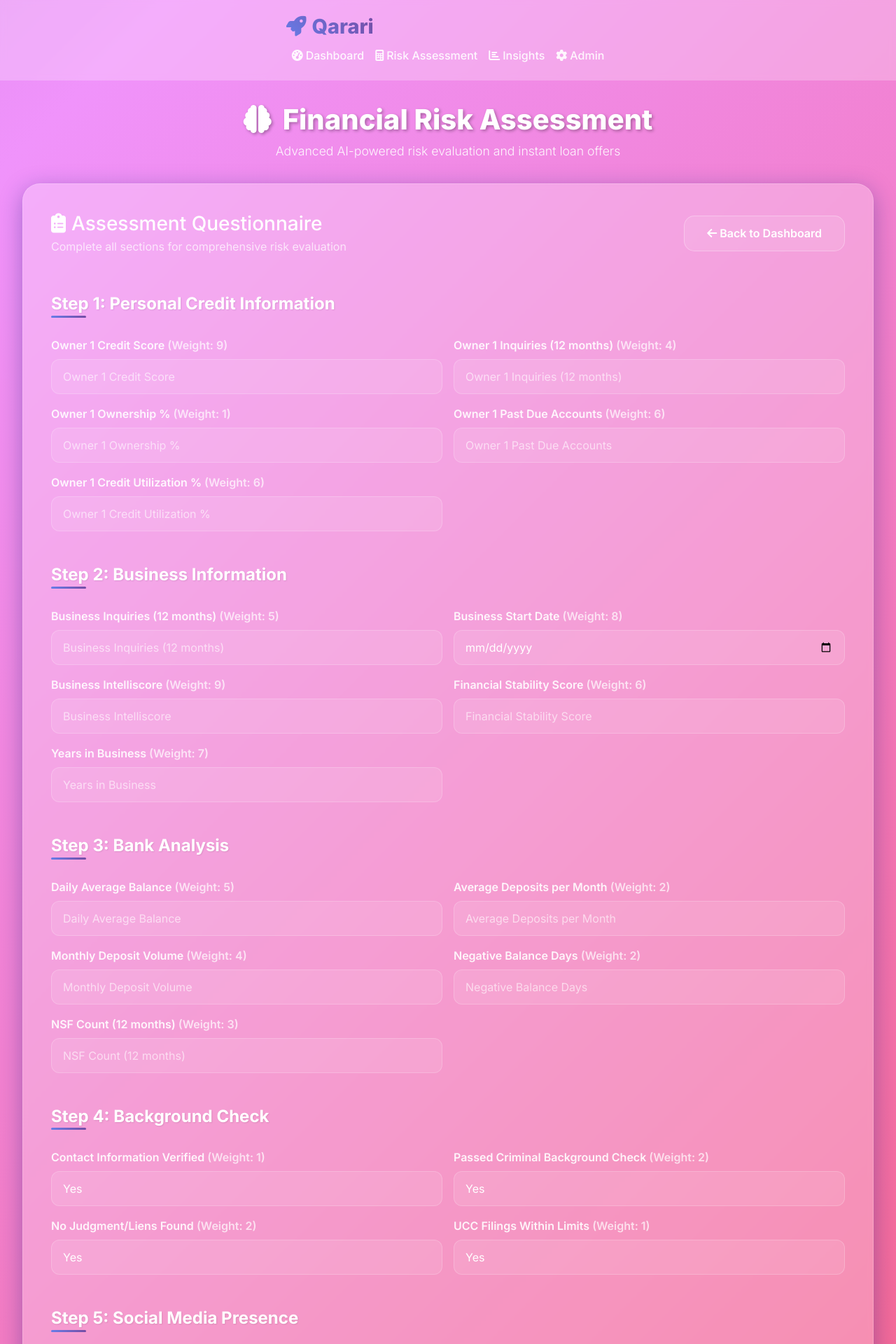
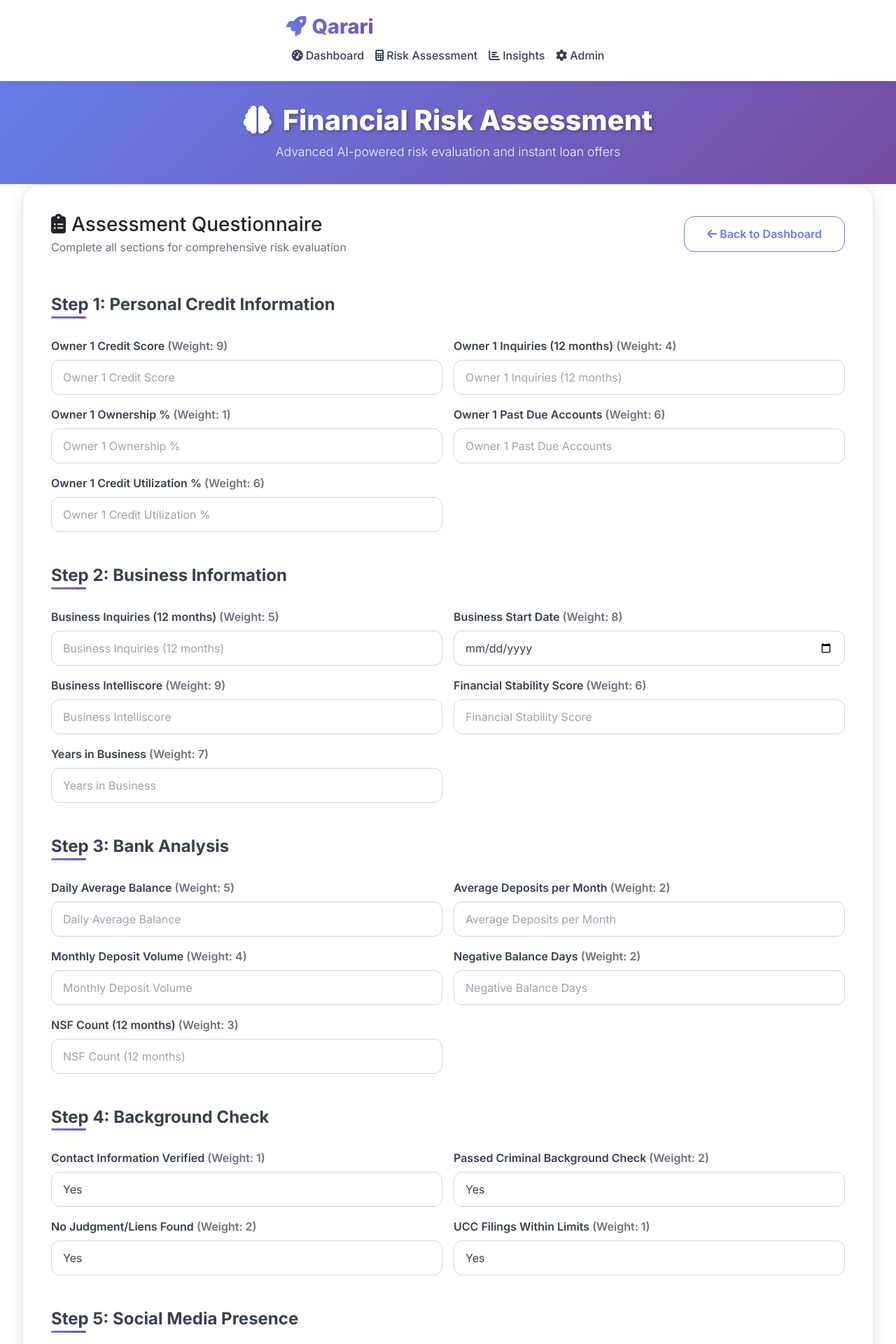
Before and after one commit to Haninek/Qarario-rebuild, a Flask app: page /score in a window 1280 px wide. Shown: the top 1920 px of the page at 70% size. Run offline with Flask 3, Linux system fonts and the light colour scheme; some libraries are stand-ins or nearby versions.

Commit message:
Assistant checkpoint: Updated risk assessment form to use clean white background
Assistant generated file changes:
- templates/form.html: Change background to white and improve form styling for better readability, Update page header and form styling for white background, Update step headers and button styling for white background, Update results and card styling for white background, Update form container text color in JavaScript for better readability

---

User prompt:

can we make the background of the risk assesment white, and use the words and numbers same layout? but the form should be clean and easy to read while keeping the same layout

Replit-Commit-Author: Assistant
Replit-Commit-Session-Id: 2c29ffe7-5e5d-43b3-85a7-f2cb6f87a6ae

```diff
--- a/templates/form.html
+++ b/templates/form.html
@@ -32,37 +32,26 @@
 
         body {
             font-family: 'Inter', -apple-system, BlinkMacSystemFont, sans-serif;
-            background: linear-gradient(135deg, #667eea 0%, #764ba2 25%, #f093fb 50%, #f5576c 75%, #4facfe 100%);
-            background-size: 400% 400%;
-            animation: gradientShift 15s ease infinite;
+            background: #ffffff;
             min-height: 100vh;
             overflow-x: hidden;
         }
 
-        @keyframes gradientShift {
-            0% { background-position: 0% 50%; }
-            50% { background-position: 100% 50%; }
-            100% { background-position: 0% 50%; }
-        }
-
         .glass-morphism {
-            background: var(--glass-bg);
-            backdrop-filter: var(--backdrop-blur);
-            -webkit-backdrop-filter: var(--backdrop-blur);
+            background: #ffffff;
             border-radius: 20px;
-            border: 1px solid var(--glass-border);
-            box-shadow: var(--shadow-soft);
+            border: 1px solid #e0e6ed;
+            box-shadow: 0 4px 25px 0 rgba(0, 0, 0, 0.1);
         }
 
         .navbar {
-            background: var(--glass-bg) !important;
-            backdrop-filter: var(--backdrop-blur);
-            -webkit-backdrop-filter: var(--backdrop-blur);
-            border: none !important;
+            background: #ffffff !important;
+            border-bottom: 1px solid #e0e6ed;
             padding: 1rem 0;
             position: sticky;
             top: 0;
             z-index: 1000;
+            box-shadow: 0 2px 10px rgba(0, 0, 0, 0.1);
         }
 
         .navbar-brand {
@@ -75,14 +64,14 @@
         }
 
         .nav-link {
-            color: rgba(255, 255, 255, 0.9) !important;
+            color: #374151 !important;
             font-weight: 500;
             transition: all 0.3s ease;
             position: relative;
         }
 
         .nav-link:hover {
-            color: white !important;
+            color: #667eea !important;
             transform: translateY(-2px);
         }
 
@@ -111,8 +100,10 @@
         .page-header {
             padding: 2rem 0;
             text-align: center;
+            color: #374151;
+            position: relative;
+            background: linear-gradient(135deg, #667eea 0%, #764ba2 100%);
             color: white;
-            position: relative;
         }
 
         .page-title {
@@ -130,52 +121,50 @@
         }
 
         .form-container {
-            background: var(--glass-bg);
-            backdrop-filter: var(--backdrop-blur);
+            background: #ffffff;
             border-radius: 25px;
             padding: 2.5rem;
-            border: 1px solid var(--glass-border);
-            box-shadow: var(--shadow-soft);
+            border: 1px solid #e0e6ed;
+            box-shadow: 0 4px 25px 0 rgba(0, 0, 0, 0.1);
             margin-bottom: 2rem;
         }
 
         .form-label {
-            color: rgba(255, 255, 255, 0.9);
+            color: #374151;
             font-weight: 600;
             margin-bottom: 0.5rem;
         }
 
         .form-control, .form-select {
-            background: rgba(255, 255, 255, 0.1);
-            border: 1px solid rgba(255, 255, 255, 0.2);
+            background: #ffffff;
+            border: 1px solid #d1d5db;
             border-radius: 12px;
-            color: white;
+            color: #374151;
             padding: 0.75rem 1rem;
             transition: all 0.3s ease;
         }
 
         .form-control:focus, .form-select:focus {
-            background: rgba(255, 255, 255, 0.15);
-            border-color: rgba(255, 255, 255, 0.4);
-            box-shadow: 0 0 0 0.2rem rgba(255, 255, 255, 0.1);
-            color: white;
+            background: #ffffff;
+            border-color: #667eea;
+            box-shadow: 0 0 0 0.2rem rgba(102, 126, 234, 0.1);
+            color: #374151;
         }
 
         .form-control::placeholder {
-            color: rgba(255, 255, 255, 0.6);
+            color: #9ca3af;
         }
 
         .form-select option {
-            background: #2c3e50;
-            color: white;
+            background: #ffffff;
+            color: #374151;
         }
 
         .step-header {
-            color: white;
+            color: #374151;
             font-size: 1.5rem;
             font-weight: 700;
             margin: 2rem 0 1rem;
-            text-shadow: 1px 1px 2px rgba(0, 0, 0, 0.1);
             position: relative;
         }
 
@@ -208,9 +197,9 @@
         }
 
         .btn-outline-secondary {
-            background: rgba(255, 255, 255, 0.1);
-            color: white;
-            border: 1px solid rgba(255, 255, 255, 0.3);
+            background: transparent;
+            color: #667eea;
+            border: 1px solid #667eea;
             border-radius: 15px;
             padding: 0.8rem 2rem;
             font-weight: 600;
@@ -281,7 +268,7 @@
         }
 
         .text-muted {
-            color: rgba(255, 255, 255, 0.7) !important;
+            color: #6b7280 !important;
         }
 
         .owner2-field {
@@ -364,7 +351,7 @@
         <div id="formContainer" class="form-container" style="display: none;">
             <div class="d-flex justify-content-between align-items-center mb-4">
                 <div>
-                    <h3 class="text-white mb-1">
+                    <h3 class="text-dark mb-1">
                         <i class="fas fa-clipboard-list me-2"></i>Assessment Questionnaire
                     </h3>
                     <p class="text-muted mb-0">Complete all sections for comprehensive risk evaluation</p>
```
Also changed, not shown: other parts of templates/form.html (+16 -18 lines).
